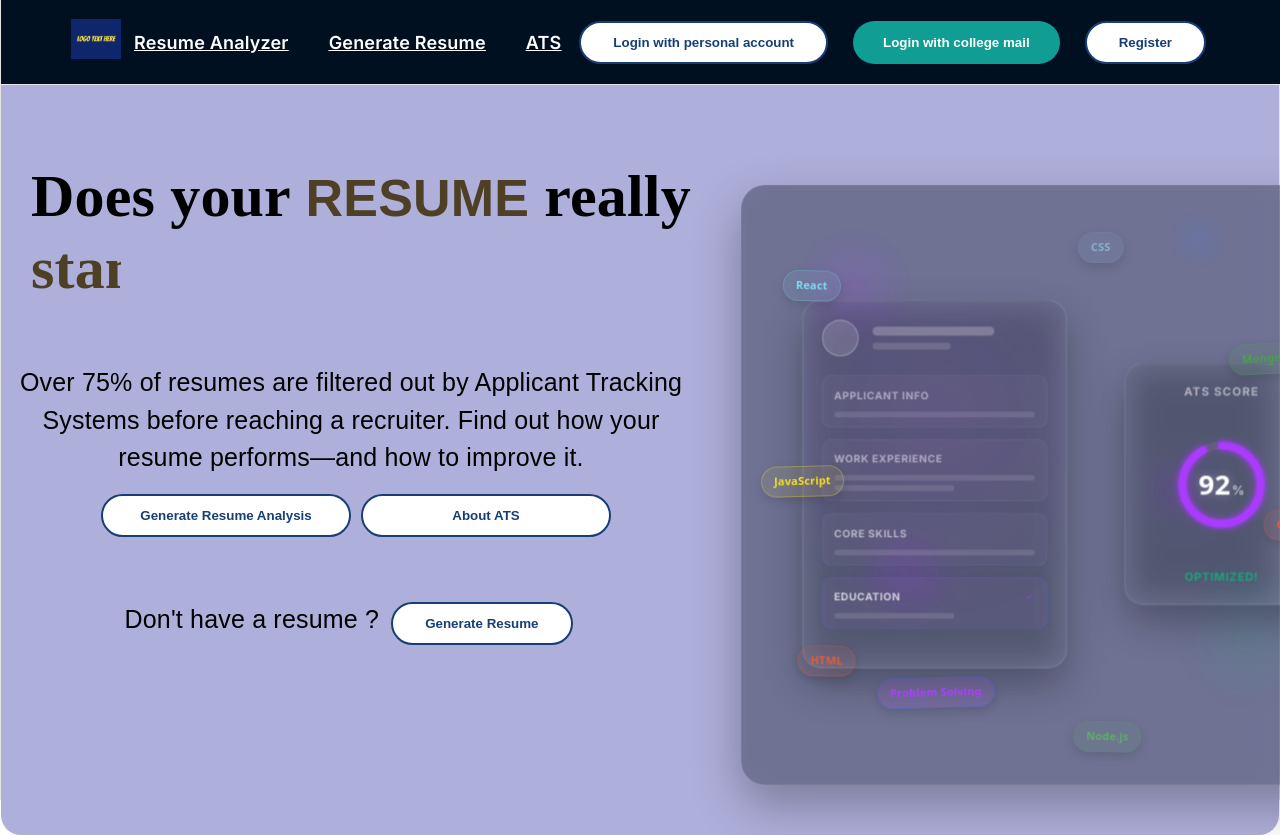
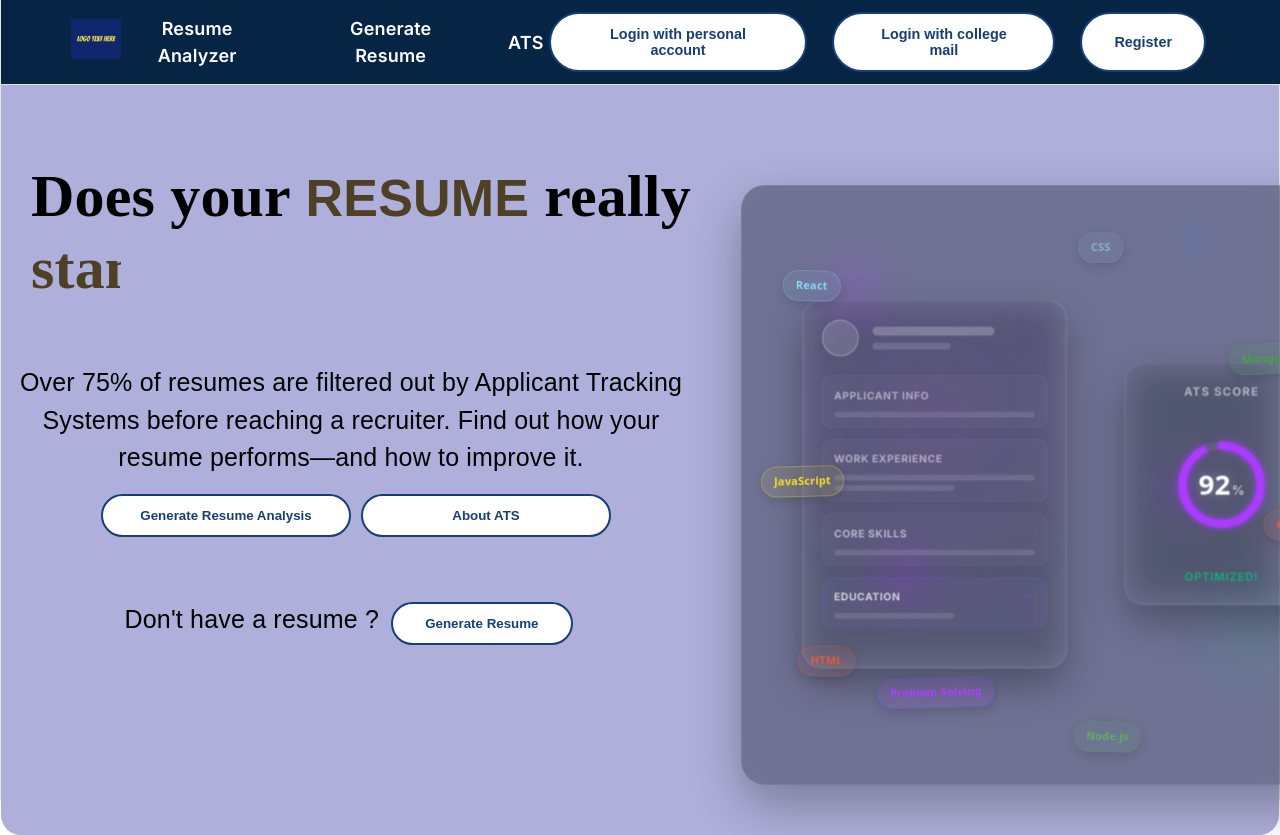
Before and after one commit to sidkaushikkk/ATS-Tracker, a React (Vite) app in the folder ats-tracker/: page / in a window 1280 px wide. Shown: the top 835 px of the page. Built offline with nearby package versions, Linux system fonts and the light colour scheme.

Commit message:
Updated Navbar with necessary color grading changes

```diff
--- a/ats-tracker/src/components/Navbar/Navbar.css
+++ b/ats-tracker/src/components/Navbar/Navbar.css
@@ -14,7 +14,7 @@
 
     padding:0 70px;
 
-    background:rgb(1, 16, 32);
+    background:rgb(6, 36, 68);
     border-bottom:1px solid #e6e6e6;
     position: fixed;
 }
@@ -31,7 +31,7 @@
     list-style:none;
 }
 
-.nav-links li{
+.nav-links a{
     display:flex;
     align-items:center;
     gap:5px;
@@ -39,85 +39,43 @@
     cursor:pointer;
     font-weight:600;
     color: white;
-    text-decoration: underline;
 
     position:relative;
     padding:30px 0;
 }
 
-.nav-links li:hover{
+.nav-links a:hover{
     color:#ff5b57;
 }
 
 .buttons{
     display:flex;
     gap:15px;
-}
+    border-radius:30px;
+    background: rgb(6, 36, 68);
+    color:#173f76;
+    font-weight:600;;
 
-.login{
-    padding:12px 32px;
-
-    border:2px solid #173f76;
-    border-radius:30px;
-
-    background:white;
-
-    color:#173f76;
-    font-weight:600;
-
-    cursor:pointer;
-
-    transition:.3s;
-}
-
-.login:hover{
-    background:#173f76;
-    color:white;
-    box-shadow:0 8px 18px rgba(0,0,0,.15);
-
-}
-
-.signup{
-    padding:13px 30px;
-
-    border:none;
-    border-radius:30px;
-
-    background:#0f9d94;
-    color:white;
-
-    font-weight:600;
     cursor:pointer;
     transition:.3s;
 }
 
-.signup:hover{
-    box-shadow:0 8px 18px rgba(0,0,0,.15);
-}
-
-.register{
-        padding:12px 32px;
-
-    border:2px solid #173f76;
-    border-radius:30px;
-
-    background:white;
-
-    color:#173f76;
-    font-weight:600;
-
-    cursor:pointer;
-
-    transition:.3s;
-
-}
-
-.register:hover{
-    background:#173f76;
+.buttons:hover{
     color:white;
-    box-shadow:0 8px 18px rgba(0,0,0,.15);
+    box-shadow:0 8px 18px rgba(148, 60, 60, 0.15);
 }
 
 a{
     color : white ;
+    text-decoration: none;
 }
+
+.login-personal, .login-collegeMail , .register {
+    font-size: 80%;
+    font-weight : 900;
+}
+
+.login-personal:hover , .login-collegeMail:hover , .register:hover {
+    background-color: rgb(123, 143, 159);
+    scale:1.1;
+}
--- a/ats-tracker/src/components/Navbar/Navbar.jsx
+++ b/ats-tracker/src/components/Navbar/Navbar.jsx
@@ -16,7 +16,8 @@ function Navbar() {
         </li>
 
         <li>
-        <Link to="/generate-resume">Generate Resume</Link>        </li>
+        <Link to="/generate-resume">Generate Resume</Link>
+        </li>
 
         <li>
           <a href="/about-ats.html">ATS</a>
@@ -25,8 +26,8 @@ function Navbar() {
       </ul>
 
       <div className="buttons">
-        <button className="login">Login with personal account</button>
-        <button className="signup">Login with college mail</button>
+        <button className="login-personal">Login with personal account</button>
+        <button className="login-collegeMail">Login with college mail</button>
         <button className="register">Register</button>
       </div>
 
```
